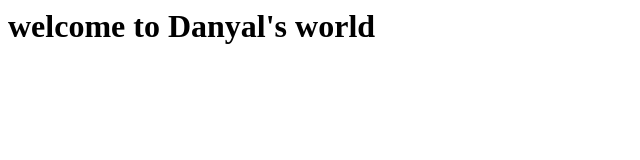
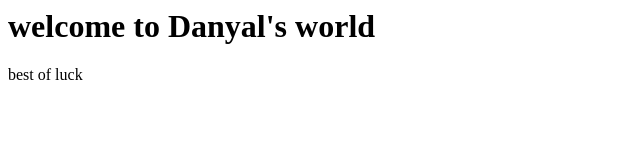
Before and after one commit to Danyal-imam/simple-me, a plain HTML site: page index.html in a window 1280 px wide. Shown: the full height of the page, 0-640 px from the left. Drawn offline with Linux system fonts and the light colour scheme.

Commit message:
Update index.html

```diff
--- a/index.html
+++ b/index.html
@@ -1 +1,2 @@
 <h1>welcome to Danyal's world</h1>
+<p>best of luck </p>
```
